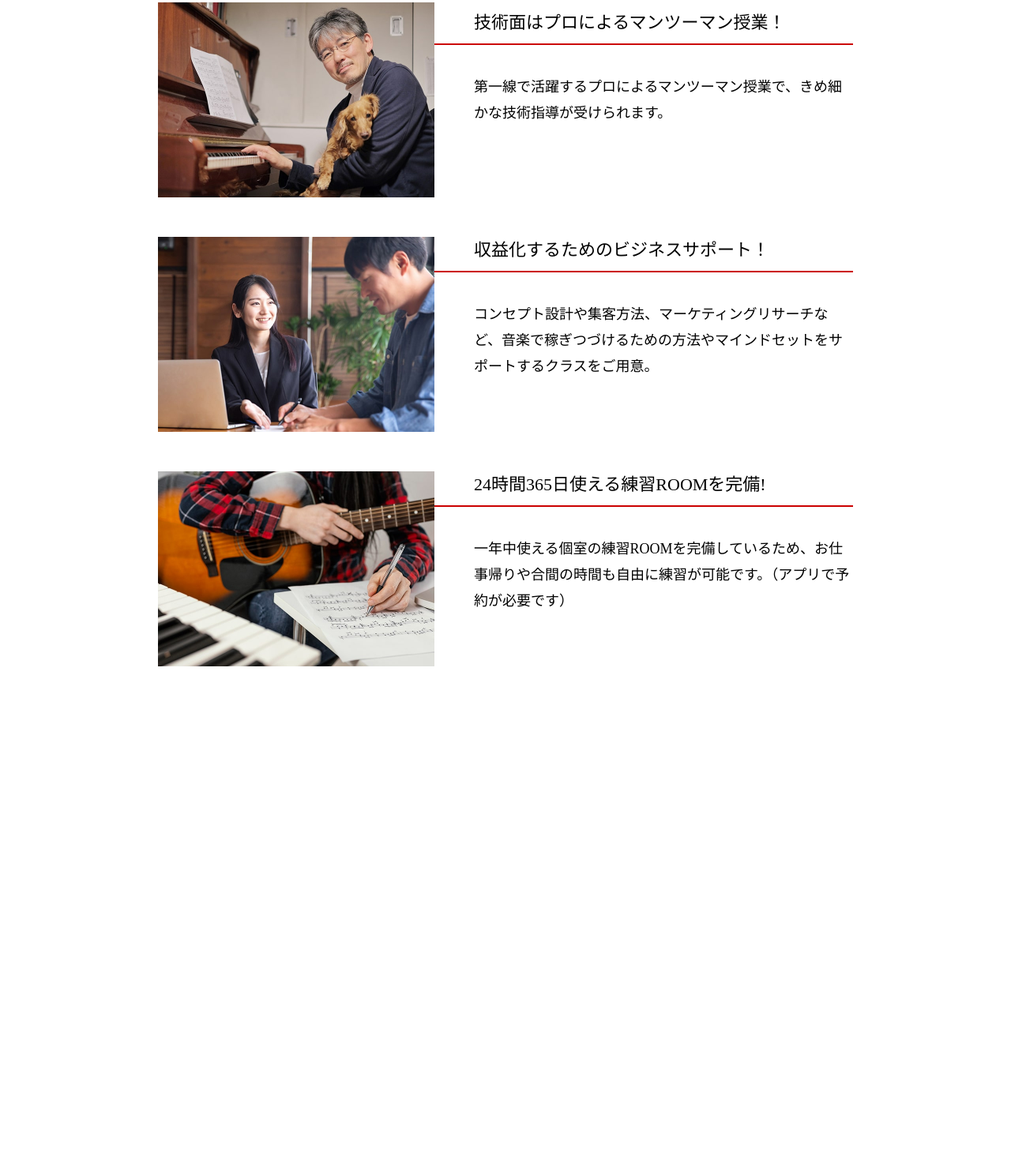
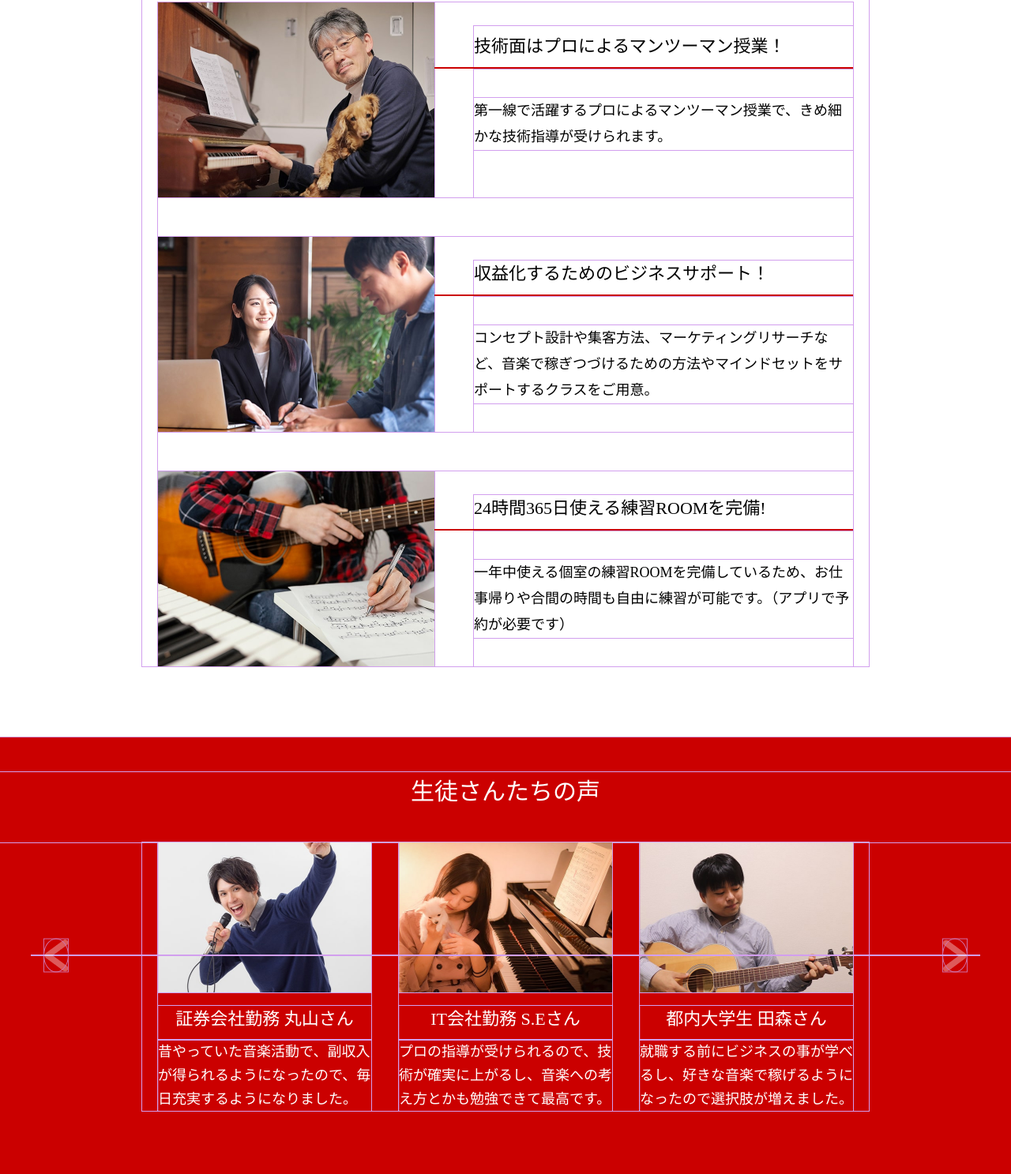
Before and after one commit to junko-puti/musicschool, a plain HTML site: page index.html in a window 1280 px wide. Shown: the part 1612-3099 px from the top of the page at 79% size. Before the commit the page ends 2596 px from the top, so only its background shows below. Drawn offline with nearby package versions, Linux system fonts and the light colour scheme.

Commit message:
R7.9.23 voice

```diff
--- a/index.html
+++ b/index.html
@@ -6,11 +6,11 @@
     <meta name="description" content="「音楽で生きる」を叶えるミュージックスクール">
     <meta name="apple-mobile-web-app-capable" content="no">
     <title>きたむらミューシックスクール</title>
-    <!-- Slick CSS -->
-    <link rel="stylesheet" type="text/css" href="https://cdnjs.cloudflare.com/ajax/libs/slick-carousel/1.9.0/slick.css">
-    <link rel="stylesheet" type="text/css" href="https://cdnjs.cloudflare.com/ajax/libs/slick-carousel/1.9.0/slick-theme.css">
+    <!-- Splide -->
+    <link rel="stylesheet" href="https://cdn.jsdelivr.net/npm/@splidejs/splide@4.1.4/dist/css/splide.min.css">
     <!-- <link rel="stylesheet" href="css/reset.css"> -->
     <link rel="stylesheet" href="css/style.css">
+    <!-- AOS -->
     <link rel="stylesheet" href="https://unpkg.com/aos@2.3.1/dist/aos.css">
   </head>
   <body>
@@ -20,7 +20,7 @@
             <a href="#">
               <picture>
                 <source srcset="./images/logo.png" media="(min-width: 768px)">
-              <img src="./images/logo-sp.png" alt="サイトロゴ">
+                <img src="./images/logo-sp.png" alt="きたむらミューシックスクール">
               </picture>
             </a>
         </h1>
@@ -40,6 +40,7 @@
         <span></span>
         <span></span>
       </div>
+    </header>
     <!-- SP用ドロワーメニュー -->
     <nav class="header__drawer u-sp" id="drawer">
       <ul class="header__menu">
@@ -48,7 +49,6 @@
           <li><a href="#result">卒業実績</a></li>
       </ul>
     </nav>
-    </header>
     <main>
       <!-- fv -->
       <section class="fv">
@@ -59,8 +59,8 @@
         <h2 class="fv__catch">「音楽で生きる」<br class="u-sp">を叶える<br>ミュージックスクール</h2>
       </section>
       <!-- about -->
-      <section class="about c-section" id="about">
-        <div class="about__inner c-section__inner">
+      <section class="about section" id="about">
+        <div class="about__inner section__inner">
           <div class="about__message">
             <h3 class="about__title">全人類、<br class="u-sp">ミュージシャン計画。</h3>
             <p class="about__text">私たちは音楽を愛するすべての人が、音<br class="u-sp">楽に熱狂できる世界を目指しています。</p>
@@ -81,70 +81,164 @@
           </div>
         </div>
       </section>
-      <!-- usp 強み -->
-      <section class="usp c-section" id="usp">
-        <div class="c-section__inner">
-          <h4 class="usp__title">音楽業界初！<br>収益化までサポートする<br class="u-sp">ミュージックスクール</h4>
-          <p class="usp__text">楽器や作詞作曲などの<br class="u-sp">技術・知識はもちろんのこと<br>自分で稼ぎつづけるための<br class="u-sp">ビジネス面もサポートします！</p>
+      <!-- support サポート -->
+      <section class="support section" id="support">
+        <div class="section__inner">
+          <h4 class="support__title">音楽業界初！<br>収益化までサポートする<br class="u-sp">ミュージックスクール</h4>
+          <p class="support__text">楽器や作詞作曲などの<br class="u-sp">技術・知識はもちろんのこと<br>自分で稼ぎつづけるための<br class="u-sp">ビジネス面もサポートします！</p>
         </div>
       </section>
       <!-- reason 理由 -->
-      <section class="reason c-section" id="reason">
-        <div class="c-section__inner">
+      <section class="reason section" id="reason">
+        <div class="section__inner">
           <h4 class="reason__title">きたむらミュージック<br class="u-sp">スクールが選ばれる理由</h4>
-
-          <div class="reason__list reason-list">
+          <div class="reason__items">
             <!--reason1-->
-            <div class="reason-list__item reason-item c-fade-in">
-              <figure class="reason-item__img">
+            <div class="reason__item reason-item c-fade-in">
+              <figure class="reason-item__figure">
+                <div class="reason-item__img">
                   <picture>
                     <source srcset="./images/reason01.jpg" media="(min-width: 768px)">
                     <img src="./images/reason01-sp.jpg" alt="選ばれる理由１">
                   </picture>
-              </figure>
-              <div class="reason-item__caption">
-                <h5 class="reason-item__caption_head">技術面はプロによるマンツーマン授業！</h5>
-                <p class="reason-item__caption_txt">
+                </div>
+                <figcaption class="reason-item__caption">
+                  <h5 class="reason-item__subtitle">技術面はプロによるマンツーマン授業！</h5>
+                  <p class="reason-item__text">
                     第一線で活躍するプロによるマンツーマン授業で、きめ細かな技術指導が受けられます。
                   </p>
-              </div>
+                </figcaption>
+              </figure>
             </div>
             <!--reason2-->
-            <div class="reason-list__item reason-item c-fade-in">
-              <figure class="reason-item__img">
+            <div class="reason__item reason-item c-fade-in">
+              <figure class="reason-item__figure">
+                <div class="reason-item__img">
                   <picture>
                     <source srcset="./images/reason02.jpg" media="(min-width: 768px)">
                     <img src="./images/reason02-sp.jpg" alt="選ばれる理由２">
                   </picture>
+                </div>
+                <figcaption class="reason-item__caption">
+                  <h5 class="reason-item__subtitle">収益化するためのビジネスサポート！</h5>
+                  <p class="reason-item__text">
+                    コンセプト設計や集客方法、マーケティングリサーチなど、音楽で稼ぎつづけるための方法やマインドセットをサポートするクラスをご用意。
+                  </p>
+                </figcaption>
               </figure>
-              <div class="reason-item__caption">
-                <h5 class="reason-item__caption_head">収益化するためのビジネスサポート！</h5>
-                <p class="reason-item__caption_txt">
-                  コンセプト設計や集客方法、マーケティングリサーチなど、音楽で稼ぎつづけるための方法やマインドセットをサポートするクラスをご用意。
-              </div>
             </div>
             <!--reason3-->
-            <div class="reason-list__item reason-item c-fade-in">
-              <figure class="reason-item__img">
+            <div class="reason__item reason-item c-fade-in">
+              <figure class="reason-item__figure">
+                <div class="reason-item__img">
                   <picture>
                     <source srcset="./images/reason03.jpg" media="(min-width: 768px)">
                     <img src="./images/reason03-sp.jpg" alt="選ばれる理由３">
                   </picture>
-              </figure>
-              <div class="reason-item__caption">
-                <h5 class="reason-item__caption_head">24時間365日使える練習ROOMを完備!</h5>
-                <p class="reason-item__caption_txt">
+                </div>
+                <figcaption class="reason-item__caption">
+                  <h5 class="reason-item__subtitle">24時間365日使える練習ROOMを完備!</h5>
+                  <p class="reason-item__text">
                     一年中使える個室の練習ROOMを完備しているため、お仕事帰りや合間の時間も自由に練習が可能です。（アプリで予約が必要です）
                   </p>
+                </figcaption>
+              </figure>
             </div>
           </div>
         </div>
+      </section>
+      <!-- voice 声 -->
+      <section class="voice section splide" id="voice" aria-labelledby="voice__title">
+        <h4 class="voice__title">生徒さんたちの声</h4>
+        <div class="section__inner">
+          <div class="splide__track">
+            <div class="voice__list voice-list c-slider splide__list">
+              <!--voice1-->
+              <figure class="voice-list__item voice-item c-slider__item splide__slide c-fade-in">
+                <div class="voice-item__img">
+                  <picture>
+                    <source srcset="./images/voice01.jpg" media="(min-width: 768px)">
+                    <img src="./images/voice01-sp.jpg" alt="生徒さんたちの声">
+                  </picture>
+                </div>
+                <figcaption class="voice-item__caption">
+                  <h5 class="voice-item__name">証券会社勤務  丸山さん</h5>
+                  <p class="voice-item__text">
+                    昔やっていた音楽活動で、副収入が得られるようになったので、毎日充実するようになりました。
+                  </p>
+                </figcaption>
+              </figure>
+              <!--voice2-->
+              <figure class="voice-list__item voice-item c-slider__item splide__slide c-fade-in">
+                <div class="voice-item__img">
+                  <picture>
+                    <source srcset="./images/voice02.jpg" media="(min-width: 768px)">
+                    <img src="./images/voice02.jpg" alt="生徒さんたちの声">
+                  </picture>
+                </div>
+                <figcaption class="voice-item__caption">
+                  <h5 class="voice-item__name">IT会社勤務  S.Eさん</h5>
+                  <p class="voice-item__text">
+                    プロの指導が受けられるので、技術が確実に上がるし、音楽への考え方とかも勉強できて最高です。
+                  </p>
+                </figcaption>
+              </figure>
+              <!--voice3-->
+              <figure class="voice-list__item voice-item c-slider__item splide__slide c-fade-in">
+                <div class="voice-item__img">
+                  <picture>
+                    <source srcset="./images/voice03.jpg" media="(min-width: 768px)">
+                    <img src="./images/voice03.jpg" alt="生徒さんたちの声">
+                  </picture>
+                </div>
+                <figcaption class="voice-item__caption">
+                  <h5 class="voice-item__name">都内大学生  田森さん</h5>
+                  <p class="voice-item__text">
+                    就職する前にビジネスの事が学べるし、好きな音楽で稼げるようになったので選択肢が増えました。
+                  </p>
+                </figcaption>
+              </figure>
+            </div>
+          </div>
+          <div class="splide__arrows">
+            <button type="button" class="splide__arrow splide__arrow--prev custom-arrow prev">
+              <img src="./images/arrow-l.png" alt="前へ">
+            </button>
+            <button type="button" class="splide__arrow splide__arrow--next custom-arrow next">
+              <img src="./images/arrow-r.png" alt="次へ">
+            </button>
+          </div>
+        </div>
+      </section>
+<!--FV-->
+      <!-- <section class="p-fv">
+        <div class="p-fv__slider p-slider">
+          <div class="p-slider__item">
+            <picture>
+              <source srcset="./images/pc-fv_01.jpg" media="(min-width: 768px)">
+              <img src="./images/sp-fv_01.jpg" alt="ファーストビュー1">
+            </picture>
+          </div>
+          <div class="p-slider__item">
+            <picture>
+              <source srcset="./images/pc-fv_02.jpg" media="(min-width: 768px)">
+              <img src="./images/sp-fv_02.jpg" alt="ファーストビュー2">
+            </picture>
+          </div>
+          <div class="p-slider__item">
+            <picture>
+              <source srcset="./images/pc-fv_03.jpg" media="(min-width: 768px)">
+              <img src="./images/sp-fv_03.jpg" alt="ファーストビュー3">
+            </picture>
+          </div>
+        </div>
+        <h2 class="p-fv__catch">永遠も。<br class="u-sp">瞬間も。<br>あなたと共に。</h2>
+      </section> -->
+<!--FV-->
 
 
 
 
-
-          </div>
         </div>
       </section>
     </main>
@@ -152,7 +246,8 @@
 
     </footer>
     <script src="https://cdnjs.cloudflare.com/ajax/libs/jquery/3.6.0/jquery.min.js"></script>
-    <script src="https://cdnjs.cloudflare.com/ajax/libs/slick-carousel/1.9.0/slick.min.js"></script>
+    <script src="https://cdn.jsdelivr.net/npm/@splidejs/splide@4.1.4/dist/js/splide.min.js"></script>
+    <script src="https://unpkg.com/aos@2.3.1/dist/aos.js"></script>
     <script src="./js/script.js"></script>
   </body>
 </html>
--- a/js/script.js
+++ b/js/script.js
@@ -1,15 +1,28 @@
-//slick
-$(document).ready(function(){
-  $('.p-fv__slider').slick({
-    dots: false,
-    arrows: false,
-    autoplay: true,
-    autoplaySpeed: 5000,
-    pauseOnFocus: false, // フォーカス時に停止しない
-    pauseOnHover: false, // ホバー時に停止しない
-    pauseOnDotsHover: false // ドットホバー時に停止しない
-  });
-});
+//Splide
+new Splide(".splide", {
+  type: 'loop', //無限ループ
+  perPage: 3,
+  perMove: 1,//1枚ずつ移動
+  pagination: false,//ページネーションを非表示
+  arrows: true,//ここでは消さない（デフォルト矢印を無効化）
+  gap: '35px',//スライド間の余白を指定
+  padding: { left: 0, right: 0 }, // ← 余白をゼロに明示
+  breakpoints: {
+    767: {
+      perPage: 1,
+      perMove: 1,//SPでも1枚ずつ移動
+    },
+  },
+  // autoplay: true,//自動再生（デフォルトはfalse）
+  interval: 4000,//自動再生の間隔
+  speed: 400,//スライドの移動速度
+}).mount();
+
+
+
+//AOS
+AOS.init();
+
 
 
 // スムーススクロール（ヘッダー高さ80px考慮）
--- a/scss/foundation/_base.scss
+++ b/scss/foundation/_base.scss
@@ -28,9 +28,15 @@ html {
 //     font-size: calc(16 / 375 * 100vw);
 //   }
 // }
+* {
+  outline: 1px solid rgb(210, 159, 238);
+}
 // * {
-//   outline: 1px solid rgb(210, 159, 238);
+//   outline: 2px solid red;
 // }
+
+
+
 //ソリッドコーディング
 // html {
 //   scroll-behavior: smooth;
--- /dev/null
+++ b/scss/object/component/_c-slider.scss
@@ -0,0 +1,11 @@
+@use '../../foundation/function' as *;
+@use '../../foundation/mixin' as *;
+
+.c-slider {
+  position: relative;
+  z-index: 2;
+}
+.c-slider__item {
+width: 100%;
+height: 100%;
+}
--- a/scss/object/project/_about.scss
+++ b/scss/object/project/_about.scss
@@ -3,7 +3,7 @@
 
 .about{
   padding-top: rem(46);
-  padding-bottom: rem(34);
+  padding-bottom: rem(37);/*微調整*/
   text-align: center;
   @include pc {
     padding-top: rem(66);
--- a/scss/object/project/_header.scss
+++ b/scss/object/project/_header.scss
@@ -41,7 +41,7 @@
 .header__logo a{
   display: flex;
   align-items: center;
-  width: 79%;
+  width: rem(208);
   height: 100%;
   padding-top: rem(9.89);
   padding-bottom: rem(8.82);
--- a/scss/object/project/_reason.scss
+++ b/scss/object/project/_reason.scss
@@ -10,54 +10,77 @@
     padding-bottom: rem(90);
   }
 }
-.reason-list__item{
+// .reason__title{
+//   margin-bottom: rem(36);
+//   @include pc{
+//     margin-bottom: rem(28);
+//   }
+// }
+.reason__items{
+  display: flex;
+  flex-direction: column;
+    margin-top: rem(36);
+  @include pc{
+    margin-top: rem(28);
+  }
+
+}
+.reason-item{
+  margin-top: rem(39);
+
+
+
   @include pc {
-    display: flex;
-    flex-direction: row;
-     gap: rem(50);
+    margin-top: rem(50);
   }
 }
-.reason h4{
-  margin-bottom: rem(36);
-  @include pc{
-    margin-bottom: rem(28);
+.reason-item:first-child{
+  margin-top: 0;
+}
+.reason-item__figure{
+  display: flex;
+  flex-direction: column;
+  @include pc {
+    flex-direction: row;
+    column-gap: rem(50);
   }
 }
 .reason-item__img{
-  margin-bottom: rem(30);
+  width: 100%;
   @include pc {
     width: 39.772%;
-    margin-bottom: rem(50);
+    margin-bottom: 0;
   }
 }
 .reason-item__caption{
-  margin-bottom: rem(39);
+  margin-top: rem(30);
   text-align: left;
   @include pc {
     flex: 1;
   }
 }
-.reason-item__caption_head{
+.reason-item__subtitle{
   position: relative;
   font-size: rem(20);
   line-height: calc(30 / 20);
   padding-bottom: rem(10);
-  margin-bottom: rem(17);
   @include pc {
-    // margin-top: rem(7);
     padding-bottom: rem(12);
-    margin-bottom: rem(37);
     font-size: rem(22);
     line-height: calc(33 / 22);
   }
 }
-.reason-list__item:first-child .reason-item__caption_head{
+.reason__item:first-child .reason-item__subtitle{
   @include pc {
-    // margin-top: rem(7);
-    margin-top: rem(9);/*微調整*/
+    padding-top: rem(9);//微調整//
   }
 }
-.reason-item__caption_head::after{
+// .reason__items:first-child .reason-item__subtitle{
+//   @include pc {
+//     margin-top: rem(7);/*微調整*/
+//   }
+// }
+.reason-item__subtitle::after{
   position: absolute;
   content: '';
   width:  100%;
@@ -70,10 +93,12 @@
     left: rem(-50);
   }
 }
-.reason-item__caption_txt{
+.reason-item__text{
+  margin-top: rem(17);
   font-size: rem(16);
   line-height: calc(30 / 16);
   @include pc {
+    margin-top: rem(37);
     font-size: rem(18);
     line-height: calc(33 / 18);
   }
--- a/scss/object/component/_c-section.scss
+++ b/scss/object/project/_section.scss
@@ -10,10 +10,13 @@
 //     padding-bottom: rem(50);
 //   }
 // }
-.c-section__inner{
+.section__inner{
   max-width: 920px;
   width: 100%;
   margin: 0 auto;
   padding-left: 20px;
   padding-right: 20px;
+  @include pc {
+    width:  calc(100% + rem(50));
+  }
 }
--- a/scss/object/project/_usp.scss
+++ b/scss/object/project/_support.scss
@@ -1,7 +1,7 @@
 @use '../../foundation/function' as *;
 @use '../../foundation/mixin' as *;
 
-.usp{
+.support{
   padding-top: rem(49);
   padding-bottom: rem(40);
   text-align: center;
@@ -12,7 +12,7 @@
     padding-bottom: rem(60);
   }
 }
-.usp__title{
+.support__title{
   padding-bottom: rem(14);
   @include pc {
     padding-bottom: rem(30);
--- /dev/null
+++ b/scss/object/project/_voice.scss
@@ -0,0 +1,118 @@
+@use '../../foundation/function' as *;
+@use '../../foundation/mixin' as *;
+
+.voice{
+  padding-top: rem(46);
+  padding-bottom: rem(50);
+  text-align: center;
+  color: #FFFFFF;
+  background-color:#CB0000;
+  @include pc{
+    padding-top: rem(44);
+    padding-bottom: rem(80);
+  }
+}
+// .voice .section__inner{
+//   max-width: 920px;
+//   width: 100%;
+//   margin: 0 auto;
+//   padding-left: 20px;
+//   padding-right: 20px;
+//   @include pc {
+//     width:  calc(100% + rem(50));
+//   }
+// }
+.voice__title{
+  padding-bottom: rem(39);
+}
+// .voice__list{
+//   display: flex;
+//   flex-direction: column;
+//   justify-content: space-between;
+//   @include pc{
+//     flex-direction: row;
+//     column-gap: 35px;
+//   }
+// }
+.voice-list__item{
+  position: relative;
+}
+.voice-item__img {
+  display: block;
+  width: 100%; /* または希望するサイズ */
+  aspect-ratio: 335 / 200;
+  overflow: hidden;
+  @include pc{
+    aspect-ratio: 27 / 19;
+  }
+
+}
+.voice-item__img img {
+  display: block;
+  width: 100%;
+  height: 100%;
+  object-fit: cover;
+}
+.voice-item__caption{
+  margin-top: rem(27);
+  @include pc{
+    margin-top: rem(17);
+  }
+
+}
+.voice-item__name{
+  padding-bottom: rem(10);
+  font-size: rem(22);
+  line-height: calc(33 / 22);
+}
+.voice-item__text{
+  text-align: left;
+}
+#voice .splide__slide img {
+  height: auto;
+  width: 100%;
+}
+
+/*CSSでデフォルト矢印の見た目を完全に*/
+.splide__arrow {
+  background: none;
+  border: none;
+  padding: 0;
+  width: auto;
+  height: auto;
+}
+.splide__arrow svg {
+  display: none;
+}
+
+/* 左右矢印 */
+.splide__arrows {
+  position: absolute;
+  top: 51%;
+  left: rem(5);
+  right: rem(5);
+  display: flex;
+  justify-content: space-between;
+  transform: translateY(-50%);
+  pointer-events: auto;
+  z-index: 2;
+  @include pc{
+    top: 50%;
+    left: rem(40);
+    right: rem(40);
+  }
+
+}
+.custom-arrow {
+  background: none;
+  border: none;
+  padding: 0;
+  cursor: pointer;
+  width: rem(30);
+  height: auto;
+}
+.custom-arrow img {
+  width: 100%;
+  height: auto;
+  display: block;
+}
```
Also changed, not shown: scss/object/component/_c-btn-trigger.scss (+22 -23 lines), scss/style.scss (+5 -2 lines), css/style.css, images/arrow-l.png (added), images/arrow-r.png (added), 1 other file. Lines whose indentation alone changed are shown as unchanged.
